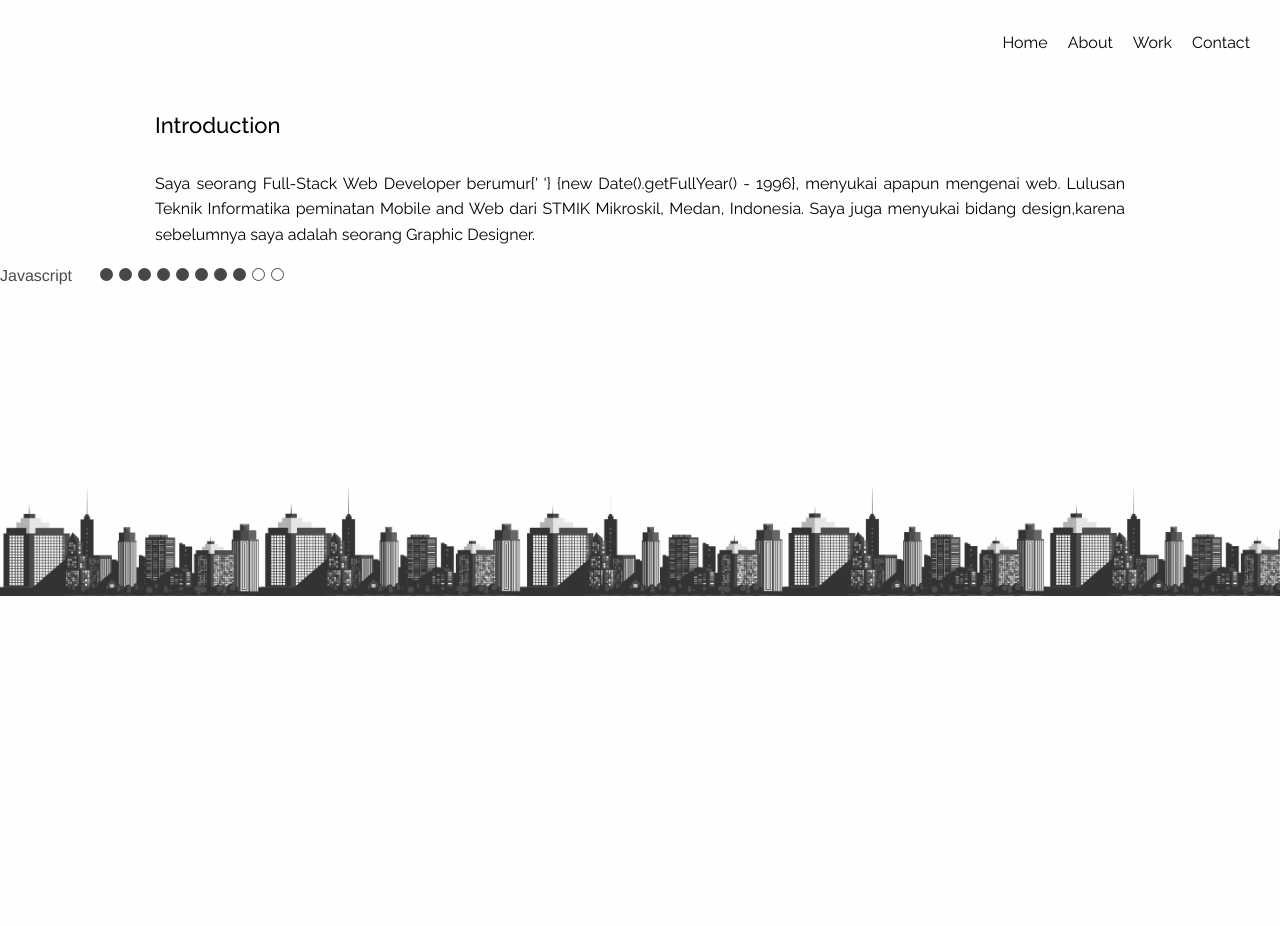
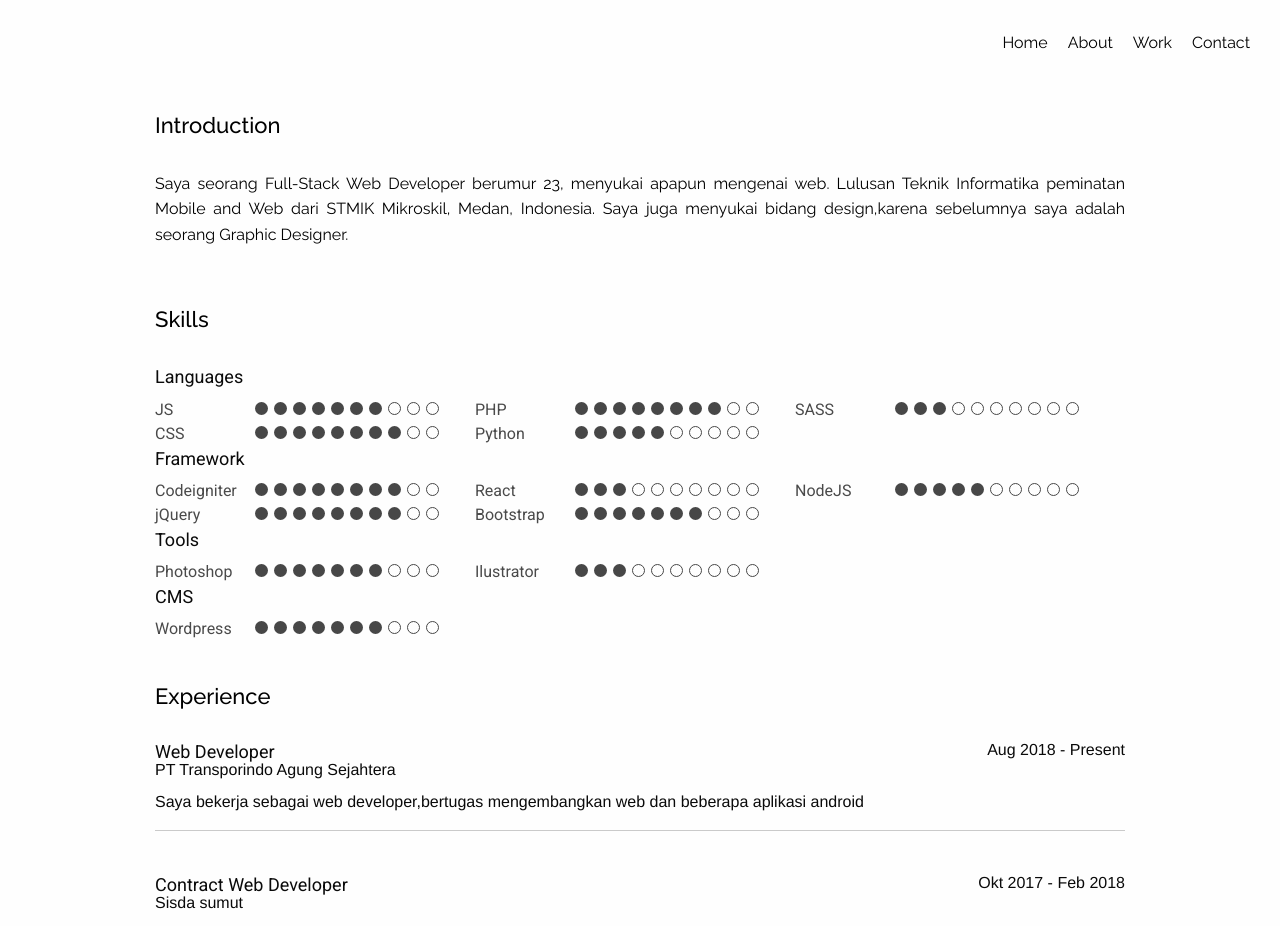
Before and after one commit to bonaxcrimo/vue-portfolio-app, a Vue app: page /#/about in a window 1280 px wide. Shown: the top 926 px of the page. Before the commit the page ends 800 px from the top, so only its background shows below. Built offline with nearby package versions, Linux system fonts and the light colour scheme.

Commit message:
About Page

```diff
--- a/src/components/About.vue
+++ b/src/components/About.vue
@@ -1,16 +1,38 @@
 <template>
   <section>
     <AboutInfo></AboutInfo>
-    <Skill name="Javascript" n="8"></Skill>
+    <!-- <Skill name="Javascript" n="8"></Skill> -->
+    <SkillContainer :skills="skills"/>
+    <ExperienceContainer :experiences="experiences"/>
+    <div class="row align-center">
+      <div class="column small-10 small-centered text-center">
+        <a
+          class="hollow button resume-button roboto"
+          href="/static/bonatua-resume.pdf"
+          download
+        >Download My Resume</a>
+      </div>
+    </div>
   </section>
 </template>
 <script>
 import AboutInfo from "./AboutInfo";
 import Skill from "./Skill";
+import SkillContainer from "./SkillContainer";
+import ExperienceContainer from "./ExperienceContainer";
+import skills from "./data/skills";
+import experiences from "./data/experiences";
 export default {
+  data() {
+    return {
+      skills: skills,
+      experiences: experiences
+    };
+  },
   components: {
     AboutInfo: AboutInfo,
-    Skill: Skill
+    SkillContainer: SkillContainer,
+    ExperienceContainer: ExperienceContainer
   }
 };
 </script>
--- a/src/components/AboutInfo.vue
+++ b/src/components/AboutInfo.vue
@@ -9,8 +9,8 @@
     <div class="row align-center">
       <div class="column small-10">
         <p class="raleway text-justify">
-          Saya seorang Full-Stack Web Developer berumur{' '}
-          {new Date().getFullYear() - 1996}, menyukai apapun mengenai web.
+          Saya seorang Full-Stack Web Developer berumur
+          {{new Date().getFullYear() - 1996}}, menyukai apapun mengenai web.
           Lulusan Teknik Informatika peminatan Mobile and Web dari STMIK
           Mikroskil, Medan, Indonesia. Saya juga menyukai bidang design,karena
           sebelumnya saya adalah seorang Graphic Designer.
--- /dev/null
+++ b/src/components/Experience.vue
@@ -0,0 +1,25 @@
+<template>
+  <div class="experiance">
+    <div class="row">
+      <div class="column small-10 small-offset-1 medium-5 medium-offset-1 text-left">
+        <h6>{{experience.position}}</h6>
+        <p>{{experience.company}}</p>
+      </div>
+      <div class="column small-10 small-offset-1 medium-5 medium-offset-0 end">
+        <p class="show-for-medium text-right">{{experience.startDate}}</p>
+      </div>
+    </div>
+    <div class="row align-center">
+      <div class="column small-10 medium-10">
+        <p class="text-justify">{{experience.description}}</p>
+        <hr>
+        <br>
+      </div>
+    </div>
+  </div>
+</template>
+<script>
+export default {
+  props: ["experience"]
+};
+</script>
--- /dev/null
+++ b/src/components/ExperienceContainer.vue
@@ -0,0 +1,22 @@
+<template>
+  <section>
+    <div class="row align-center">
+      <div class="column small-10">
+        <h3 class="raleway about-set-heading">Experience</h3>
+      </div>
+    </div>
+
+    <div class="experiance-set" v-for="experience in experiences" :key="experience.company">
+      <Experience :experience="experience"/>
+    </div>
+  </section>
+</template>
+<script>
+import Experience from "./Experience";
+export default {
+  components: {
+    Experience: Experience
+  },
+  props: ["experiences"]
+};
+</script>
--- a/src/components/Skill.vue
+++ b/src/components/Skill.vue
@@ -1,6 +1,6 @@
 <template>
-  <div class="col-md-4">
-    <span class="skill-name">{{name}}</span>
+  <div class="column small-12 medium-12 large-12 end">
+    <span class="skill-name roboto">{{name}}</span>
     <div
       class="skill-point-set"
       v-html="createSpan('dark-circle',n) + createSpan('hollow-circle',10-n)"
--- /dev/null
+++ b/src/components/SkillContainer.vue
@@ -0,0 +1,46 @@
+<template>
+  <section>
+    <div class="row align-center">
+      <div class="column small-10">
+        <h3 class="raleway about-set-heading">Skills</h3>
+      </div>
+    </div>
+    <div class="skill-set" v-for="skill in skills" :key="skill.categoryName">
+      <div class="row align-center" key="{i}">
+        <div class="column small-10">
+          <div class="row">
+            <div class="column small-12">
+              <h6>{{skill.categoryName}}</h6>
+              <div class="row">
+                <div v-for="set in skill.set" :key="set.name">
+                  <Skill :name="set.name" :n="set.value"/>
+                </div>
+              </div>
+            </div>
+          </div>
+        </div>
+      </div>
+    </div>
+  </section>
+</template>
+<script>
+import Skill from "./Skill";
+export default {
+  data() {
+    return {};
+  },
+  components: {
+    Skill: Skill
+  },
+  props: ["skills"],
+  methods: {
+    setSkill(data) {
+      let set = "";
+      for (let i = 0; i < data.length; i++) {
+        set += `<Skill :name="${data[i].name}" :n="${data[i].value}"/>`;
+      }
+      return set;
+    }
+  }
+};
+</script>
--- /dev/null
+++ b/src/components/data/experiences.js
@@ -0,0 +1,25 @@
+const experiences = [
+  {
+    position: 'Web Developer',
+    company: 'PT Transporindo Agung Sejahtera',
+    startDate: 'Aug 2018 - Present',
+    description:
+      'Saya bekerja sebagai  web developer,bertugas mengembangkan web dan beberapa aplikasi android'
+  },
+  {
+    position: 'Contract Web Developer',
+    company: 'Sisda sumut',
+    startDate: 'Okt 2017 - Feb 2018',
+    description:
+      'Saya bekerja sebagai web developer kontrak,bertugas membantu mengembangkan beberapa aplikasi web dari http://sisda.sumutprov.go.id'
+  },
+  {
+    position: 'Asisten Lab',
+    company: 'STMIK Mikroskil',
+    startDate: 'Okt 2015 - Okt 2017',
+    description:
+      'Saya bekerja sebagai asisten lab,bertugas membantu dosen mengarahkan mahasiswa dalam melakukan kegiatan praktek '
+  }
+];
+
+export default experiences;
--- /dev/null
+++ b/src/components/data/skills.js
@@ -0,0 +1,76 @@
+const skills = [
+  {
+    categoryName: 'languages',
+    set: [
+      {
+        name: 'JS',
+        value: 7
+      },
+      {
+        name: 'PHP',
+        value: 8
+      },
+      {
+        name: 'SASS',
+        value: 3
+      },
+      {
+        name: 'CSS',
+        value: 8
+      },
+      {
+        name: 'Python',
+        value: 5
+      }
+    ]
+  },
+  {
+    categoryName: 'framework',
+    set: [
+      {
+        name: 'Codeigniter',
+        value: 8
+      },
+      {
+        name: 'React',
+        value: 3
+      },
+      {
+        name: 'NodeJS',
+        value: 5
+      },
+      {
+        name: 'jQuery',
+        value: 8
+      },
+      {
+        name: 'Bootstrap',
+        value: 7
+      }
+    ]
+  },
+  {
+    categoryName: 'tools',
+    set: [
+      {
+        name: 'Photoshop',
+        value: 7
+      },
+      {
+        name: 'Ilustrator',
+        value: 3
+      }
+    ]
+  },
+  {
+    categoryName: 'CMS',
+    set: [
+      {
+        name: 'Wordpress',
+        value: 7
+      }
+    ]
+  }
+];
+
+export default skills;
```
Also changed, not shown: config/index.js (+3 -4 lines), src/components/data/workDetails.js (added, +73 -0 lines), 2 other files (tests, documents, lock files or other folders).
